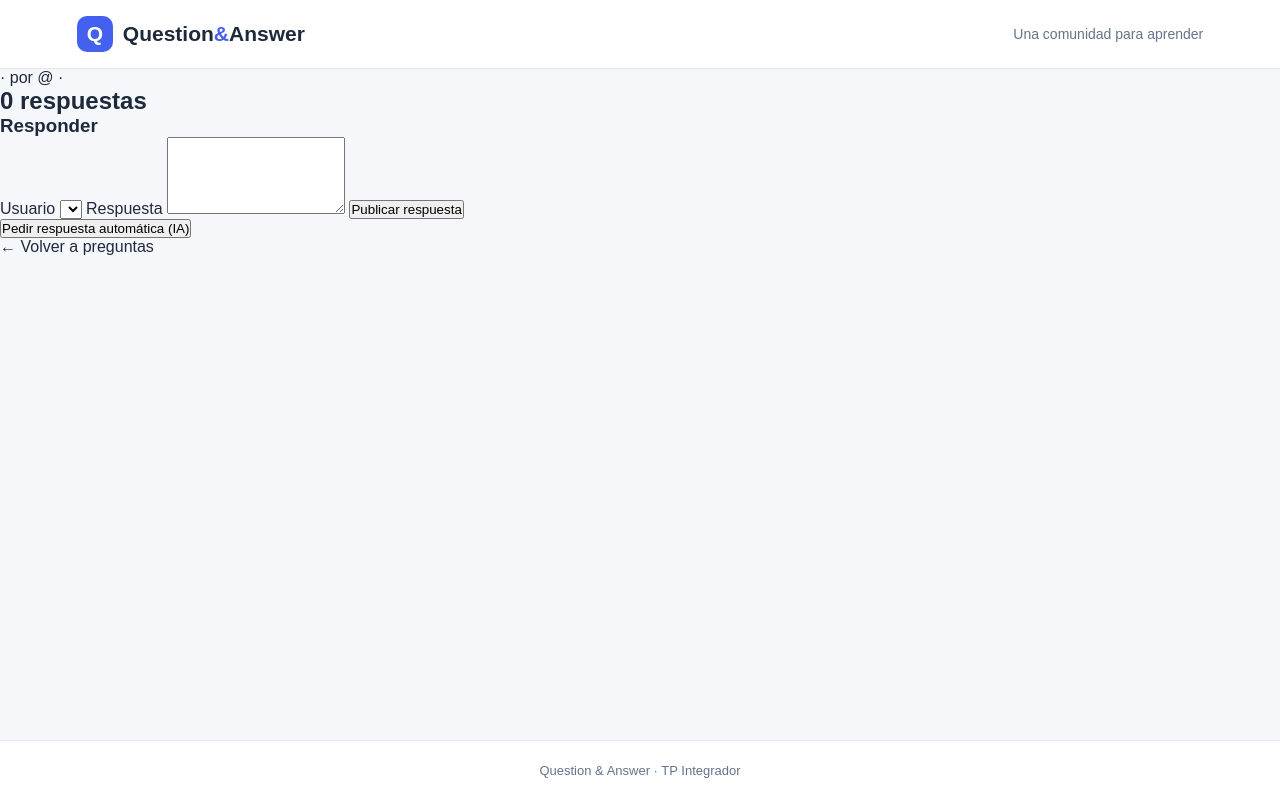
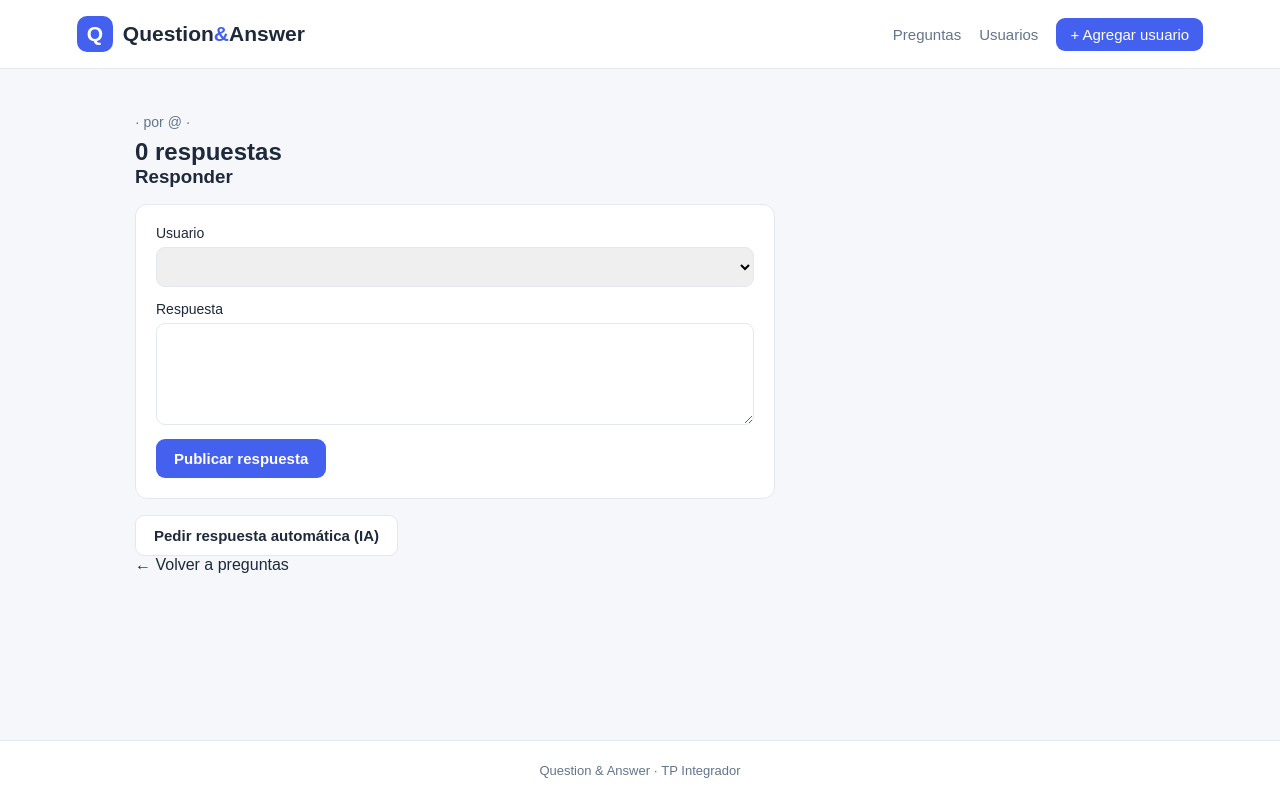
Before and after one commit to FedeTejada/tp2_is1, a Flask app: template src/tp2_is1/templates/questions/show.html in a window 1280 px wide. Run offline with Flask 3, Linux system fonts and the light colour scheme; the template is opened without the code that fills it, so the values that code supplies are empty.

Commit message:
Finalizado

```diff
--- a/src/tp2_is1/__init__.py
+++ b/src/tp2_is1/__init__.py
@@ -1,10 +1,9 @@
 import os
 
-from flask import Flask
+from flask import Flask, redirect, url_for
 
 from tp2_is1.config import config
 from tp2_is1.extensions import db
-from flask import redirect, url_for
 
 
 def create_app(enviroment='development'):
@@ -22,6 +21,9 @@ def create_app(enviroment='development'):
     from tp2_is1 import models  # noqa: F401  (registra los modelos en el metadata)
     with app.app_context():
         db.create_all()  # provisorio hasta tener migraciones Alembic
+        if app.config.get('SEED_DEMO_DATA'):
+            from tp2_is1.services.seed import seed_demo_data
+            seed_demo_data()
 
     #Routes
     from .routes.auth import auth_bp
--- a/src/tp2_is1/config.py
+++ b/src/tp2_is1/config.py
@@ -10,6 +10,9 @@ class Config:
     OPENAI_API_KEY = os.getenv('OPENAI_API_KEY', '')
     GEMINI_API_KEY = os.getenv('GEMINI_API_KEY', '')
 
+    # Carga usuarios y categorías de prueba si la base está vacía
+    SEED_DEMO_DATA = False
+
     @staticmethod
     def init_app(app):
         pass
@@ -17,6 +20,7 @@ class Config:
 
 class DevelopmentConfig(Config):
     DEBUG = True
+    SEED_DEMO_DATA = True
     SQLALCHEMY_DATABASE_URI = 'sqlite:///db.sqlite3'
 
 
--- a/src/tp2_is1/routes/auth.py
+++ b/src/tp2_is1/routes/auth.py
@@ -39,6 +39,5 @@ def reg_date():
     add_user(user)
 
 
-    print(user.id, user.email, user.name, user.lastname)
-    print(len(users))
-    return redirect(url_for('auth.register'))
+    flash(f'Usuario @{user.username} creado correctamente', 'success')
+    return redirect(url_for('users.index'))
--- a/src/tp2_is1/routes/users.py
+++ b/src/tp2_is1/routes/users.py
@@ -65,7 +65,10 @@ def edit_user(id):
 ## Recibimos una solicitud desde el front con el metodo delete al endpoint declarado, verificamos que este el usuario a eliminar, si esta lo borramos y si no arrojamos un error usuario invalido
 @user_bp.delete('/<int:id>')
 def delete_user_route(id):
-    deleted = delete_user(id)
+    try:
+        deleted = delete_user(id)
+    except ValueError as error:
+        return {"error": str(error)}, 409
     if not deleted:
         return {"error": "Usuario no encontrado"}, 404
     return {
--- a/src/tp2_is1/static/css/main.css
+++ b/src/tp2_is1/static/css/main.css
@@ -435,3 +435,132 @@ a {
 .btn-danger:hover {
     background-color: #b91c1c;
 }
+
+
+/* =========================
+   NAVEGACIÓN
+========================= */
+
+.nav-links {
+    display: flex;
+    align-items: center;
+    gap: 18px;
+    font-size: 15px;
+}
+
+.nav-links a {
+    color: var(--text-muted);
+    font-weight: 500;
+}
+
+.nav-links a:hover {
+    color: var(--primary);
+}
+
+.nav-links .nav-cta {
+    background: var(--primary);
+    color: white;
+    padding: 8px 14px;
+    border-radius: 9px;
+}
+
+.nav-links .nav-cta:hover {
+    background: var(--primary-dark);
+    color: white;
+}
+
+/* =========================
+   BOTONES (variantes con enlaces)
+========================= */
+
+.btn {
+    display: inline-flex;
+    align-items: center;
+    justify-content: center;
+    padding: 11px 18px;
+    border-radius: 9px;
+    font-size: 15px;
+    font-weight: 600;
+    text-decoration: none;
+    cursor: pointer;
+}
+
+.btn.btn-primary {
+    width: auto;
+    padding: 11px 18px;
+}
+
+.btn-secondary {
+    background: var(--surface);
+    color: var(--text);
+    border: 1px solid var(--border);
+}
+
+.btn-secondary:hover {
+    background: var(--background);
+}
+
+/* =========================
+   PREGUNTAS Y RESPUESTAS
+========================= */
+
+.question-card,
+.answer {
+    background: var(--surface);
+    border: 1px solid var(--border);
+    border-radius: var(--radius);
+    padding: 18px 20px;
+    margin-top: 16px;
+}
+
+.question-card h3 {
+    margin-bottom: 6px;
+}
+
+.answer.accepted {
+    border-color: #86efac;
+    background: #f0fdf4;
+}
+
+.meta {
+    color: var(--text-muted);
+    font-size: 14px;
+    margin-bottom: 8px;
+}
+
+.tag {
+    background: #eef2ff;
+    color: var(--primary);
+    border-radius: 6px;
+    padding: 2px 8px;
+    margin-right: 6px;
+    font-size: 13px;
+}
+
+.q-form {
+    background: var(--surface);
+    border: 1px solid var(--border);
+    border-radius: var(--radius);
+    padding: 20px;
+    margin: 16px 0;
+    max-width: 640px;
+}
+
+.q-form label {
+    display: block;
+    margin-bottom: 14px;
+    font-size: 14px;
+    font-weight: 500;
+}
+
+.q-form input,
+.q-form select,
+.q-form textarea {
+    display: block;
+    width: 100%;
+    margin-top: 6px;
+    padding: 10px 12px;
+    border: 1px solid var(--border);
+    border-radius: 9px;
+    font: inherit;
+}
--- a/src/tp2_is1/templates/base.html
+++ b/src/tp2_is1/templates/base.html
@@ -19,9 +19,11 @@
                 <span>Question<span class="brand-highlight">&</span>Answer</span>
             </a>
 
-            <span class="navbar-tagline">
-                Una comunidad para aprender
-            </span>
+            <nav class="nav-links">
+                <a href="{{ url_for('questions.index') }}">Preguntas</a>
+                <a href="{{ url_for('users.index') }}">Usuarios</a>
+                <a href="{{ url_for('auth.register') }}" class="nav-cta">+ Agregar usuario</a>
+            </nav>
         </div>
     </header>
 
--- a/src/tp2_is1/templates/questions/show.html
+++ b/src/tp2_is1/templates/questions/show.html
@@ -1,6 +1,7 @@
 {% extends "base.html" %}
 {% block title %}{{ question.title }}{% endblock %}
 {% block content %}
+<section class="users-section">
 <h1>{{ question.title }}</h1>
 <p class="meta">{{ question.category.name }} · por @{{ question.user.username }} · {{ question.date.strftime('%d/%m/%Y %H:%M') }}</p>
 {% for t in question.tags %}<span class="tag">#{{ t.name }}</span>{% endfor %}
@@ -18,25 +19,26 @@
     {% if not a.is_accepted %}
     <form method="post" action="{{ url_for('questions.accept_answer', id=question.id, answer_id=a.id) }}">
       <input type="hidden" name="user_id" value="{{ question.user_id }}">
-      <button type="submit">Aceptar respuesta (autor de la pregunta)</button>
+      <button type="submit" class="btn btn-secondary">Aceptar respuesta</button>
     </form>
     {% endif %}
   </article>
 {% endfor %}
 
 <h3>Responder</h3>
-<form method="post" action="{{ url_for('questions.create_answer', id=question.id) }}">
+<form method="post" class="q-form" action="{{ url_for('questions.create_answer', id=question.id) }}">
   <label>Usuario
     <select name="user_id" required>
       {% for u in users %}<option value="{{ u.id }}">@{{ u.username }}</option>{% endfor %}
     </select>
   </label>
   <label>Respuesta <textarea name="body" rows="5" required></textarea></label>
-  <button type="submit">Publicar respuesta</button>
+  <button type="submit" class="btn btn-primary">Publicar respuesta</button>
 </form>
 
 <form method="post" action="{{ url_for('questions.ai_answer', id=question.id) }}">
-  <button type="submit">Pedir respuesta automática (IA)</button>
+  <button type="submit" class="btn btn-secondary">Pedir respuesta automática (IA)</button>
 </form>
 <p><a href="{{ url_for('questions.index') }}">← Volver a preguntas</a></p>
+</section>
 {% endblock %}
```
Also changed, not shown: src/tp2_is1/services/seed.py (added, +43 -0 lines), src/tp2_is1/services/user_store.py (+27 -41 lines), src/tp2_is1/templates/questions/index.html (+28 -4 lines), src/tp2_is1/templates/questions/new.html (+5 -2 lines), src/tp2_is1/templates/users/index.html (+12 -1 lines), src/tp2_is1/templates/users/show.html (+16 -5 lines).
